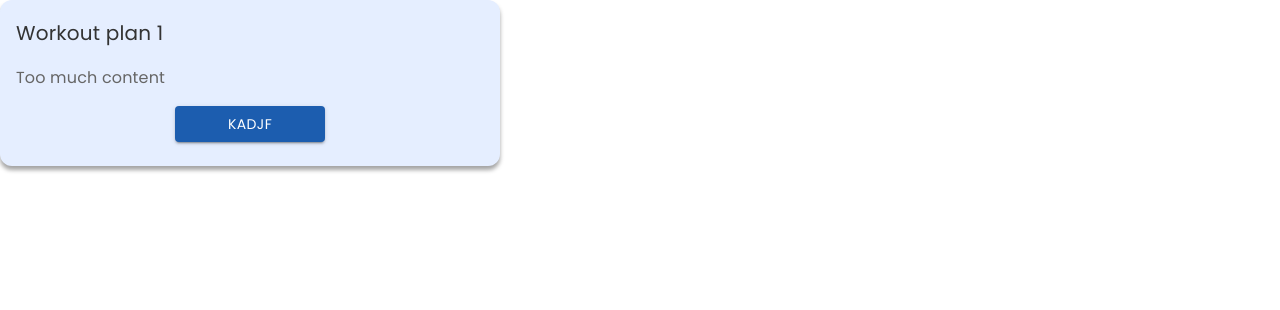
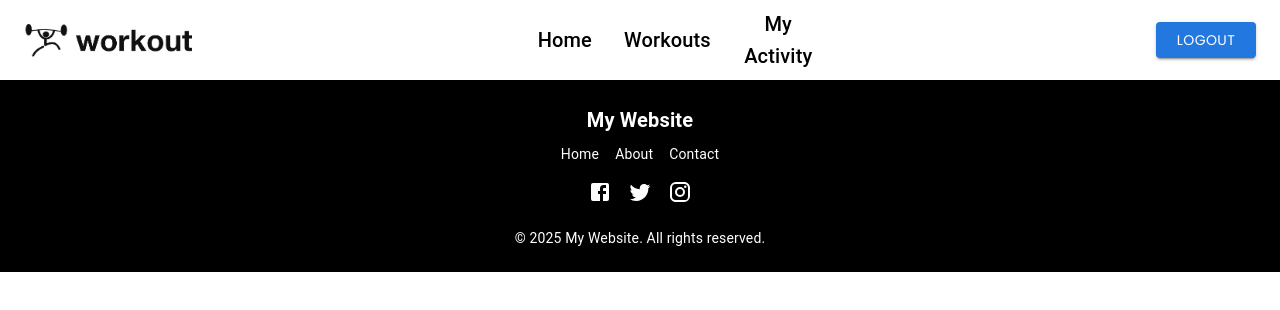
Before and after one commit to Akshat-Soni02/workout, a React (Create React App) app in the folder client/: page / in a window 1280 px wide. Shown: the top 310 px of the page. Built offline with nearby package versions, Linux system fonts and the light colour scheme.

Commit message:
Add footer & header

```diff
--- /dev/null
+++ b/client/src/components/footer/CustomFooter.jsx
@@ -0,0 +1,56 @@
+import React from "react";
+import { Box, Typography, IconButton } from "@mui/material";
+import FacebookIcon from "@mui/icons-material/Facebook";
+import TwitterIcon from "@mui/icons-material/Twitter";
+import InstagramIcon from "@mui/icons-material/Instagram";
+import "@fontsource/poppins"; // Ensure Poppins is imported
+
+const CustomFooter = () => {
+  return (
+    <Box
+      component="footer"
+      sx={{
+        backgroundColor: "black",
+        color: "white",
+        py: 3,
+        px: 2,
+        textAlign: "center",
+        fontFamily: "'Poppins', sans-serif",
+      }}
+    >
+      <Typography variant="h6" sx={{ mb: 1, fontWeight: "bold" }}>
+        My Website
+      </Typography>
+
+      <Box sx={{ display: "flex", justifyContent: "center", gap: 2, mb: 1 }}>
+        {["Home", "About", "Contact"].map((item) => (
+          <Typography
+            key={item}
+            variant="body2"
+            sx={{
+              cursor: "pointer",
+              transition: "opacity 0.3s ease",
+              "&:hover": { opacity: 0.7 },
+            }}
+          >
+            {item}
+          </Typography>
+        ))}
+      </Box>
+
+      <Box>
+        {[FacebookIcon, TwitterIcon, InstagramIcon].map((Icon, index) => (
+          <IconButton key={index} sx={{ color: "white", "&:hover": { opacity: 0.7 } }}>
+            <Icon />
+          </IconButton>
+        ))}
+      </Box>
+
+      <Typography variant="body2" sx={{ mt: 2 }}>
+        © {new Date().getFullYear()} My Website. All rights reserved.
+      </Typography>
+    </Box>
+  );
+};
+
+export default CustomFooter;
--- /dev/null
+++ b/client/src/components/header/CustomHeader.jsx
@@ -0,0 +1,69 @@
+import React from "react";
+import AppBar from "@mui/material/AppBar";
+import Toolbar from "@mui/material/Toolbar";
+import Typography from "@mui/material/Typography";
+import ButtonBase from "@mui/material/ButtonBase";
+import "@fontsource/poppins";
+
+import logo from "../../assets/logo.png";
+import CustomButton from "../button/CustomButton";
+import "./style.css";
+
+const CustomHeader = () => {
+  return (
+    <AppBar
+      position="static"
+      sx={{
+        backgroundColor: "white",
+        fontFamily: "'Poppins', sans-serif",
+        boxShadow: 2,
+      }}
+    >
+      <Toolbar
+        className="toolHeader"
+        sx={{
+          justifyContent: "space-between",
+        }}
+      >
+        <img src={logo} alt="workout" className="logo" />
+
+        <div className="navTabs">
+          {["Home", "Workouts", "My Activity"].map((tab) => (
+            <ButtonBase
+              key={tab}
+              sx={{
+                padding: "8px 16px",
+                borderRadius: "8px",
+                transition: "all 0.3s ease",
+                typography: "h6",
+                fontWeight: "bold",
+                color: "black",
+                "&:hover": {
+                  opacity: 0.75,
+                  transform: "scale(1.05)",
+                },
+                "&:active": {
+                  opacity: 0.5,
+                  transform: "scale(0.98)",
+                },
+              }}
+            >
+              <Typography variant="h6">{tab}</Typography>
+            </ButtonBase>
+          ))}
+        </div>
+
+        <CustomButton
+          sx={{
+            backgroundColor: "#2378e0",
+            width: "100px",
+          }}
+        >
+          Logout
+        </CustomButton>
+      </Toolbar>
+    </AppBar>
+  );
+};
+
+export default CustomHeader;
--- /dev/null
+++ b/client/src/components/header/style.css
@@ -0,0 +1,25 @@
+.logo {
+    height: 40px;
+    width: auto;
+    cursor: pointer;
+}
+
+.navTabs {
+    display: flex;
+    align-items: center;
+    justify-content: space-between;
+    width: 25%;
+}
+
+.navTabs .title {
+cursor: pointer;
+transition: color 0.3s ease-in-out;
+}
+
+.navTabs .title:hover {
+color: #2378e0;
+}
+
+.navTabs .title:active {
+color: #165bb4;
+}
--- a/client/src/pages/homePage/HomePage.jsx
+++ b/client/src/pages/homePage/HomePage.jsx
@@ -3,14 +3,18 @@ import CustomCard from "../../components/card/CustomCard.jsx";
 import CustomInput from "../../components/customInput/CustomInput.jsx";
 import CustomForm from "../../components/customForm/CustomForm.jsx";
 import ShadowCard from "../../components/shadowCard/ShadowCard.jsx";
+import CustomHeader from "../../components/header/CustomHeader.jsx";
+import CustomFooter from "../../components/footer/CustomFooter.jsx";
 
 const HomePage = () => {
     return (
         <>
             <div className="home">
-                <CustomCard title={"Workout plan 1"} btnText={"kadjf"}>Too much content</CustomCard>
+                {/* <CustomCard title={"Workout plan 1"}>Too much content</CustomCard> */}
                 {/* <CustomInput id={"aaa"} label={"aaa"}/> */}
-                {/* <ShadowCard/> */}
+                <CustomHeader/>
+                <CustomFooter/>
+                {/* <ShadowCard /> */}
             </div>
         </>
     );
```
Also changed, not shown: client/src/assets/logo.png (added), 1 other file (tests, documents, lock files or other folders).
